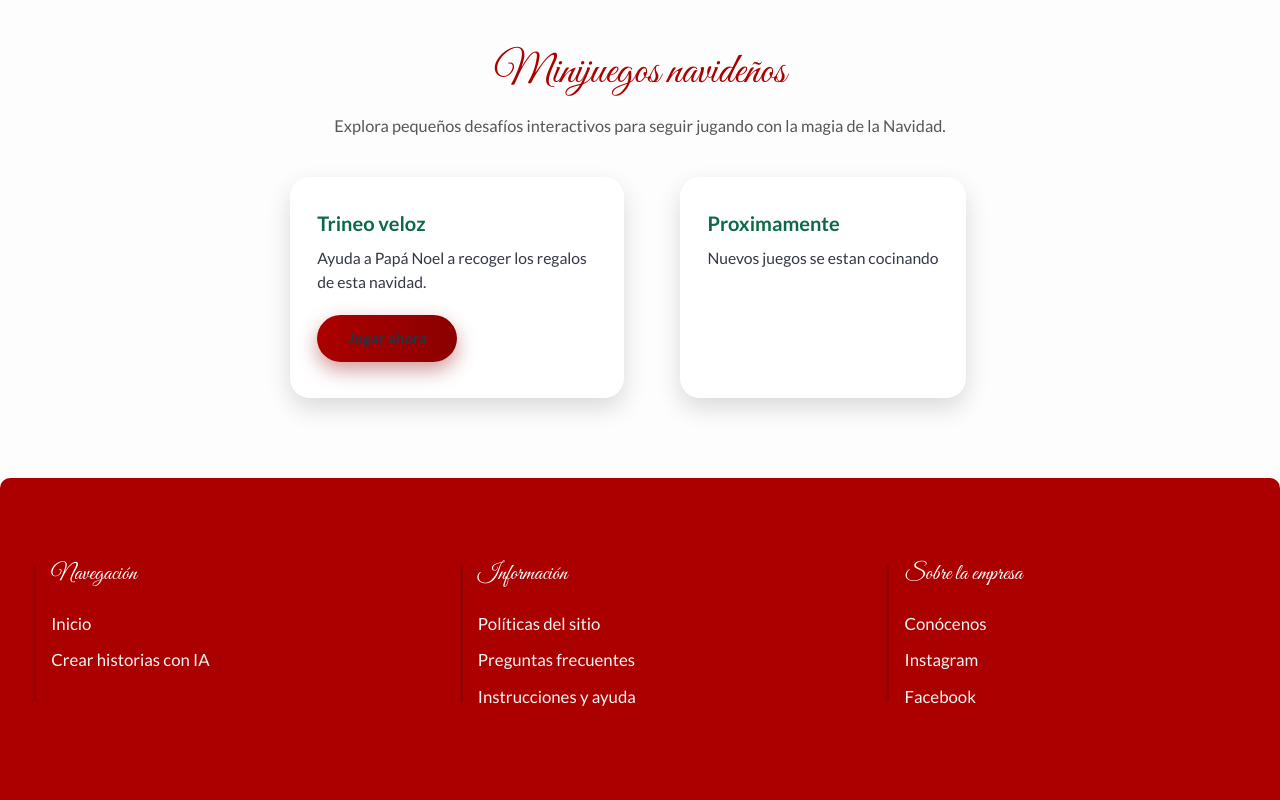
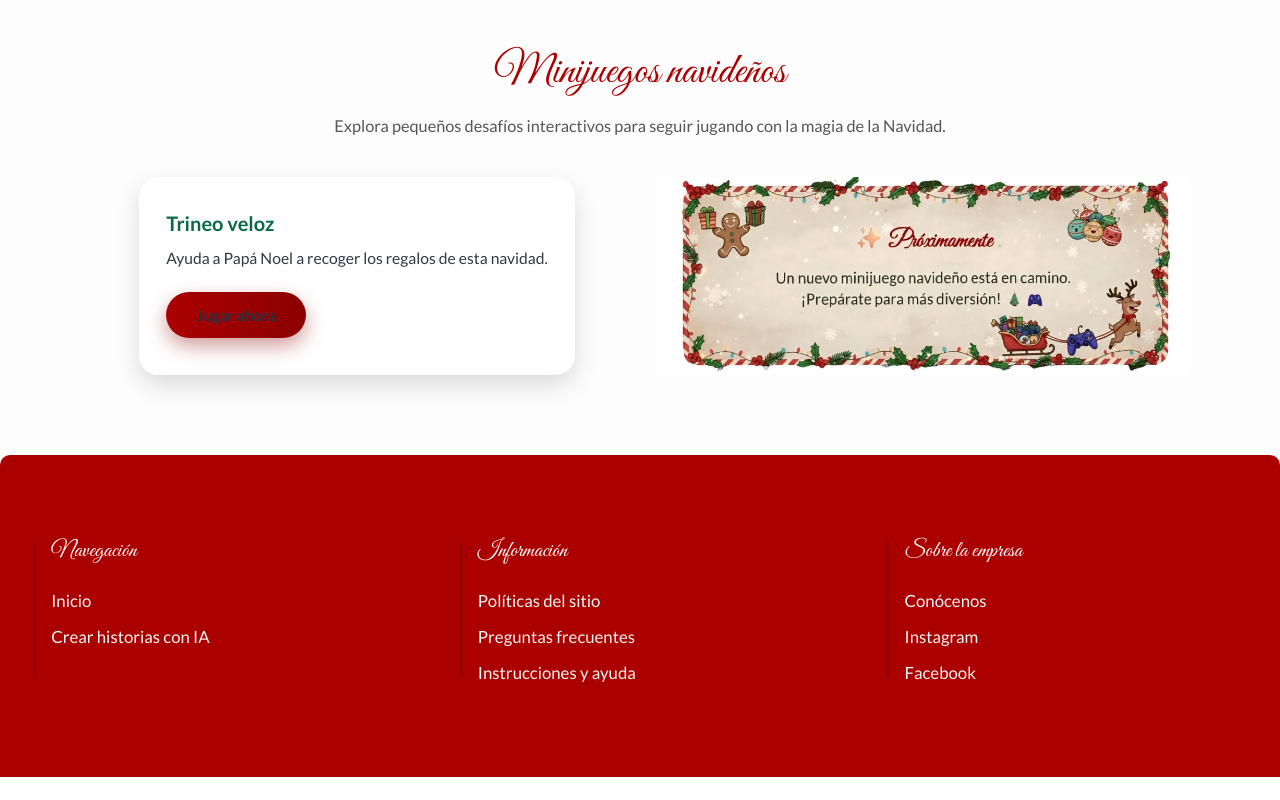
Before and after one commit to Hozu08/Dynamic-Events, a React (Vite) app in the folder dynamic-events/: page / in a window 1280 px wide. Shown: the part 2135-2935 px from the top of the page. After the commit the page ends 2912 px from the top, so only its background shows below. Built offline with nearby package versions, Linux system fonts and the light colour scheme.

Commit message:
Se agrega imagen para juego proximo

```diff
--- a/dynamic-events/src/components/ChristmasLanding.jsx
+++ b/dynamic-events/src/components/ChristmasLanding.jsx
@@ -505,12 +505,18 @@ export function ChristmasLanding({ onNavigateToChat, onNavigateToCreateHistory,
                 Jugar ahora
               </a>
             </article>
-            <article className="mini-card">
-              <h3 className="mini-name">Proximamente</h3>
-              <p className="mini-text">
-                Nuevos juegos se estan cocinando
-              </p>
-            </article>
+            <img
+                src="/images/commingSoonChrist.png"
+                alt="Próximamente - Nuevo minijuego navideño"
+                className="minijuegos-coming-soon__image"
+                onError={(e) => {
+                  e.target.style.display = 'none';
+                  const fallbackDiv = document.createElement('div');
+                  fallbackDiv.className = 'minijuegos-coming-soon__fallback';
+                  fallbackDiv.innerHTML = '<h3 className="mini-name">Próximamente</h3><p className="mini-text">Nuevos juegos se están cocinando</p>';
+                  e.target.parentElement.appendChild(fallbackDiv);
+                }}
+              />
             </div>
         </div>
       </section>
--- a/dynamic-events/src/styles/ChristmasLanding.css
+++ b/dynamic-events/src/styles/ChristmasLanding.css
@@ -708,9 +708,9 @@ a:active {
   display: grid;
   grid-template-columns: repeat(2, 1fr);
   gap: 2rem;
-  max-width: 700px;
   margin: 0 auto;
   justify-items: center;
+  align-items: stretch;
 }
 
 .mini-card {
@@ -718,6 +718,33 @@ a:active {
   border-radius: 20px;
   padding: 1.9rem 1.7rem;
   box-shadow: 0 10px 24px rgba(0, 0, 0, 0.14);
+}
+
+/* Contenedor para la imagen "Próximamente" - sin card, solo la imagen */
+.minijuegos-coming-soon {
+  width: 100%;
+  display: flex;
+  align-items: stretch;
+  justify-content: center;
+  overflow: hidden;
+  min-height: 100%;
+}
+
+.minijuegos-coming-soon__image {
+  width: 100%;
+  height: 100%;
+  min-height: 100%;
+  object-fit: fill;
+  display: block;
+}
+
+.minijuegos-coming-soon__fallback {
+  padding: 1.9rem 1.7rem;
+  text-align: center;
+  background: #ffffff;
+  border-radius: 20px;
+  box-shadow: 0 10px 24px rgba(0, 0, 0, 0.14);
+  width: 100%;
 }
 
 .mini-name {
```
Also changed, not shown: dynamic-events/public/images/commingSoonChrist.png (added).
